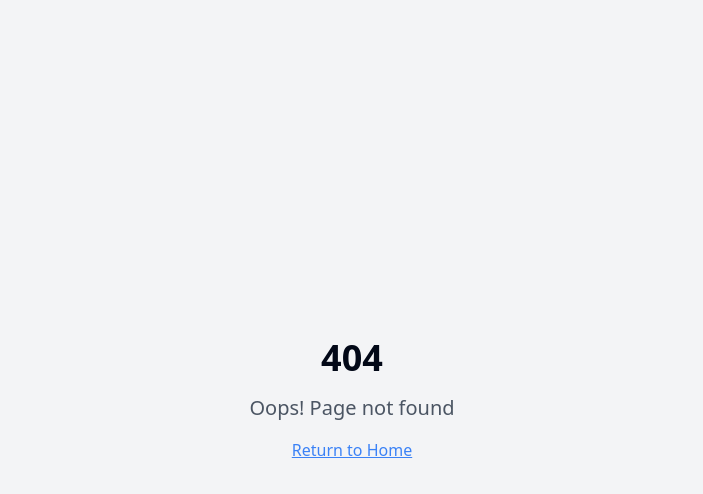
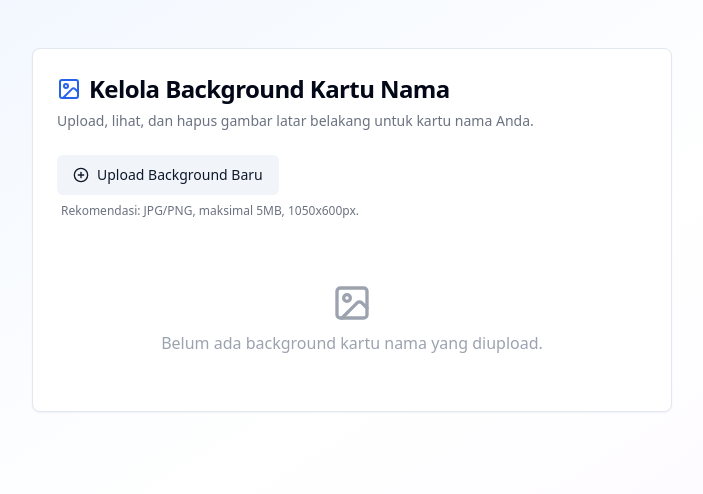
Before and after one commit to umankfams/kartu-nama-indonesia-ceria, a React (Vite) app: page /manage-backgrounds in a window 1280 px wide. Before the commit this address had no page. Shown: the top 494 px of the page, without its empty margins (288-991 px from the left). Built offline with nearby package versions, Linux system fonts and the light colour scheme.

Commit message:
feat: Create background management page
Adds a new page for managing card background options.

```diff
--- a/src/App.tsx
+++ b/src/App.tsx
@@ -1,4 +1,3 @@
-
 import { Toaster } from "@/components/ui/toaster";
 import { Toaster as Sonner } from "@/components/ui/sonner";
 import { TooltipProvider } from "@/components/ui/tooltip";
@@ -7,6 +6,7 @@ import { BrowserRouter, Routes, Route } from "react-router-dom";
 import Landing from "./pages/Landing";
 import Order from "./pages/Order";
 import NotFound from "./pages/NotFound";
+import ManageBackgrounds from "./pages/ManageBackgrounds";
 
 const queryClient = new QueryClient();
 
@@ -19,6 +19,8 @@ const App = () => (
         <Routes>
           <Route path="/" element={<Landing />} />
           <Route path="/order" element={<Order />} />
+          {/* Page for managing card backgrounds */}
+          <Route path="/manage-backgrounds" element={<ManageBackgrounds />} />
           {/* ADD ALL CUSTOM ROUTES ABOVE THE CATCH-ALL "*" ROUTE */}
           <Route path="*" element={<NotFound />} />
         </Routes>
--- /dev/null
+++ b/src/pages/ManageBackgrounds.tsx
@@ -0,0 +1,132 @@
+
+import { useRef, useState } from "react";
+import { Card, CardContent, CardHeader, CardTitle } from "@/components/ui/card";
+import { Button } from "@/components/ui/button";
+import { Input } from "@/components/ui/input";
+import { Trash2, PlusCircle, Image } from "lucide-react";
+import { useToast } from "@/hooks/use-toast";
+
+type BackgroundImage = {
+  id: string;
+  url: string;
+  name: string;
+};
+
+const ManageBackgrounds = () => {
+  const [backgrounds, setBackgrounds] = useState<BackgroundImage[]>([]);
+  const fileInputRef = useRef<HTMLInputElement | null>(null);
+  const { toast } = useToast();
+
+  const handleAddBackground = (e: React.ChangeEvent<HTMLInputElement>) => {
+    const file = e.target.files?.[0];
+    if (!file) return;
+    if (!file.type.startsWith("image/")) {
+      toast({
+        title: "File bukan gambar!",
+        description: "Silakan upload file gambar (.jpg, .png)",
+        variant: "destructive"
+      });
+      return;
+    }
+    const url = URL.createObjectURL(file);
+    setBackgrounds(prev => [
+      ...prev,
+      {
+        id: Date.now().toString(),
+        url,
+        name: file.name,
+      }
+    ]);
+    toast({
+      title: "Gambar berhasil ditambahkan!",
+      description: "Background baru siap digunakan."
+    });
+    // Reset value so same file can be uploaded again if needed
+    e.target.value = "";
+  };
+
+  const handleRemove = (id: string) => {
+    setBackgrounds((prev) => prev.filter(bg => bg.id !== id));
+    toast({
+      title: "Gambar dihapus!",
+      description: "Background telah dihapus dari daftar."
+    });
+  };
+
+  return (
+    <div className="min-h-screen bg-gradient-to-br from-blue-50 via-white to-purple-50 py-12">
+      <div className="container mx-auto max-w-2xl px-4">
+        <Card>
+          <CardHeader>
+            <CardTitle className="flex items-center gap-2 text-2xl">
+              <Image className="w-6 h-6 text-blue-600" />
+              Kelola Background Kartu Nama
+            </CardTitle>
+            <p className="text-gray-500 text-sm mt-2">
+              Upload, lihat, dan hapus gambar latar belakang untuk kartu nama Anda.
+            </p>
+          </CardHeader>
+          <CardContent>
+            <div className="mb-8">
+              <Button
+                variant="secondary"
+                className="flex items-center gap-2 mb-2"
+                onClick={() => fileInputRef.current?.click()}
+              >
+                <PlusCircle className="w-4 h-4" />
+                Upload Background Baru
+              </Button>
+              <Input
+                ref={fileInputRef}
+                type="file"
+                accept="image/*"
+                onChange={handleAddBackground}
+                className="hidden"
+              />
+              <p className="text-xs text-gray-500 pl-1">
+                Rekomendasi: JPG/PNG, maksimal 5MB, 1050x600px.
+              </p>
+            </div>
+            <div>
+              {backgrounds.length === 0 ? (
+                <div className="text-center text-gray-400 py-8 flex flex-col items-center">
+                  <Image className="w-10 h-10 mb-2" />
+                  Belum ada background kartu nama yang diupload.
+                </div>
+              ) : (
+                <div className="grid grid-cols-2 gap-4">
+                  {backgrounds.map((bg) => (
+                    <div
+                      key={bg.id}
+                      className="relative group border rounded overflow-hidden"
+                    >
+                      <img
+                        src={bg.url}
+                        alt={bg.name}
+                        className="w-full h-32 object-cover"
+                      />
+                      <Button
+                        size="sm"
+                        variant="destructive"
+                        className="absolute top-2 right-2 opacity-80 group-hover:opacity-100 transition"
+                        onClick={() => handleRemove(bg.id)}
+                        aria-label="Delete"
+                      >
+                        <Trash2 className="w-4 h-4" />
+                      </Button>
+                      <div className="absolute bottom-0 left-0 right-0 bg-black/30 text-xs text-white px-2 py-1 truncate">
+                        {bg.name}
+                      </div>
+                    </div>
+                  ))}
+                </div>
+              )}
+            </div>
+          </CardContent>
+        </Card>
+      </div>
+    </div>
+  );
+};
+
+export default ManageBackgrounds;
```
